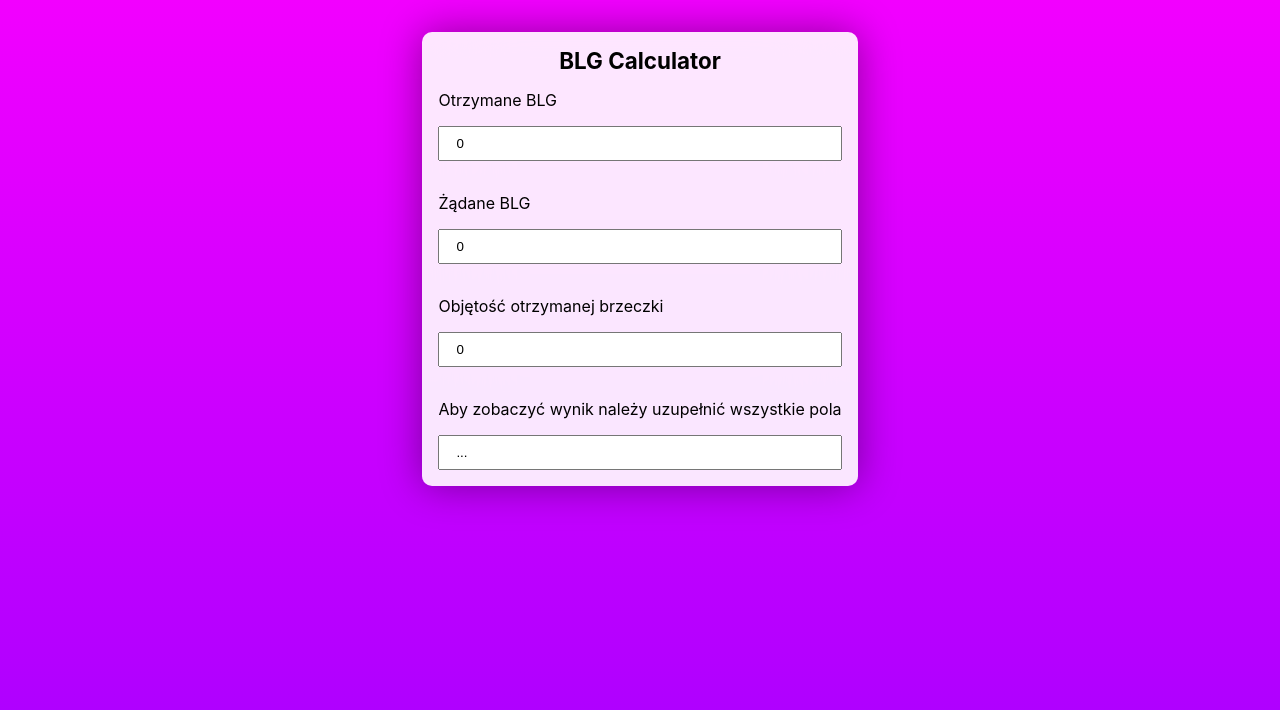
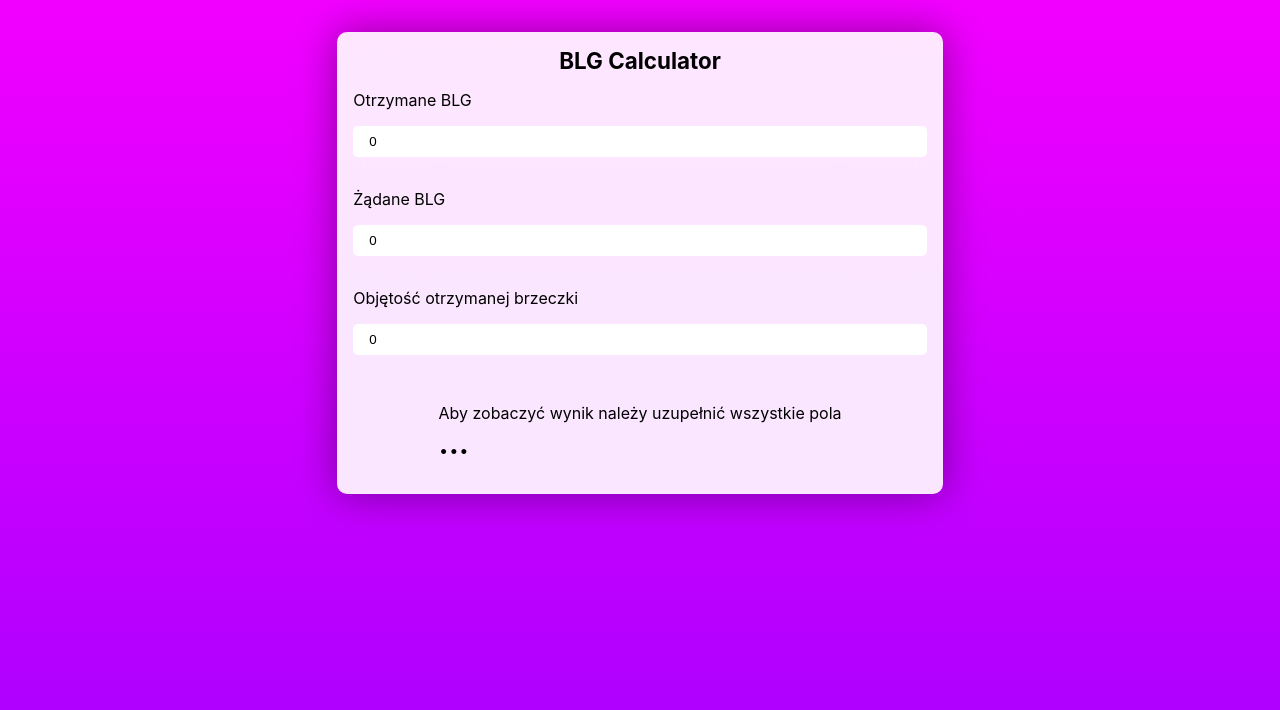
Before and after one commit to HomeBrewBLGCalculator/web-pwa, a React (Vite) app: page / in a window 1280 px wide. Shown: the top 710 px of the page. Built offline with nearby package versions, Linux system fonts and the light colour scheme.

Commit message:
nicer design

```diff
--- a/src/index.jsx
+++ b/src/index.jsx
@@ -2,22 +2,26 @@ import React, {useCallback, useReducer} from 'react';
 import {render} from 'react-dom';
 
 const langResult = {
-  sugar: 'Dodać kg cukru',
-  water: 'Dolać litrów wody',
+  sugarAdd: 'Należy dodać',
+  waterAdd: 'Należy dolać',
+  sugar: 'kilogramów cukru',
+  water: 'litrów wody',
   no: 'Aby zobaczyć wynik należy uzupełnić wszystkie pola',
 }
 
 const algo = (wantedBLG, givenBLG, wortVolume) => {
   if (givenBLG < wantedBLG) {
     return [
-      langResult.sugar,
-      (((wantedBLG-givenBLG) / 100) * wortVolume).toFixed(2)
+      langResult.sugarAdd,
+      (((wantedBLG-givenBLG) / 100) * wortVolume).toFixed(2),
+      langResult.sugar
     ];
   }
 
   return [
-    langResult.water,
-    (((givenBLG - wantedBLG) * wortVolume) / wantedBLG).toFixed(2)
+    langResult.waterAdd,
+    (((givenBLG - wantedBLG) * wortVolume) / wantedBLG).toFixed(2),
+    langResult.water
   ];
 }
 const getResult = ({
@@ -26,7 +30,7 @@ const getResult = ({
   wortVolume,
  }) => {
   if (!(givenBLG && wantedBLG && wortVolume)) {
-    return [langResult.no, '...'];
+    return [langResult.no, '...', ' '];
   }
 
 
@@ -84,16 +88,16 @@ const App = () => {
   });
 
 
-  const [resultLang, resultValue] = getResult(state);
+  const [resultLang, resultValue, resultExt] = getResult(state);
   return (
     <main>
       <h1>BLG Calculator</h1>
       <form onSubmit={handleSubmit}>
         <FormFields state={state} onChange={handleUpdateFormField} />
-        <label>
-          {resultLang}
-          <input type="text" readOnly="readOnly" value={resultValue}/>
-        </label>
+        <p aria-live="assertive" className="result">
+          <span>{resultLang}</span>
+          <span>{resultValue} {resultExt}</span>
+        </p>
       </form>
     </main>
   );
--- a/src/style.scss
+++ b/src/style.scss
@@ -13,12 +13,17 @@
 
 html, body {
   font-family: -apple-system, BlinkMacSystemFont,Segoe UI,Helvetica,Arial,sans-serif,Apple Color Emoji,Segoe UI Emoji,Segoe UI Symbol;
-  display: grid;
+  font-size: 16px;
   min-height: 100%;
+}
+
+html, body, #root {
+  display: flex;
+  align-items: flex-start;
+  justify-content: center;
   min-width: 100%;
   padding: 0;
   margin: 0;
-  font-size: 16px;
 }
 
 body {
@@ -41,6 +46,7 @@ main {
   margin: 2rem;
   padding: 1rem;
   max-width: 60ch;
+  width: 100%;
   border-radius: 10px;
   box-shadow: 0 0 40px rgba(0,0,0,0.4);
 
@@ -60,7 +66,19 @@ main {
 
       input {
         padding: .5rem 1rem;
+        border-radius: 5px;
+        border: none;
       }
     }
   }
 }
+
+.result {
+  display: grid;
+  align-items: center;
+  justify-content: center;
+  span:nth-child(2) {
+    font-weight: 600;
+    font-size: 2rem;
+  }
+}
```
